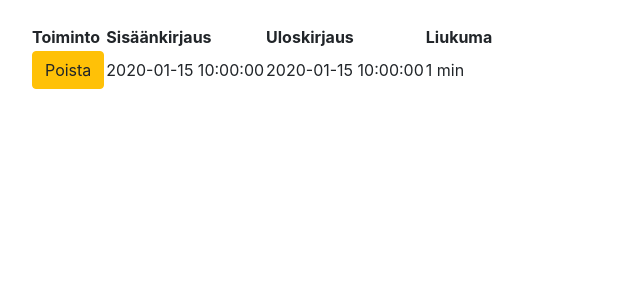
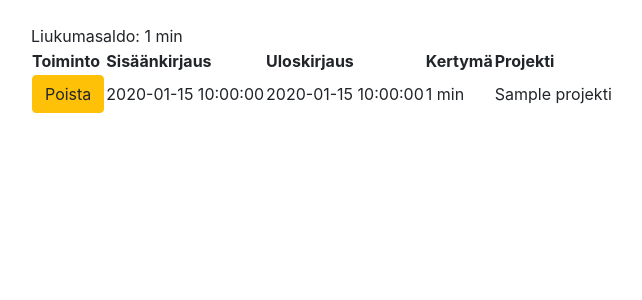
Before and after one commit to sebazai/Tyoajanseuranta, a Flask app: page /kirjaus in a window 1280 px wide. Shown: the part 56-356 px from the top of the page, without its empty margins (54-696 px from the left). Run offline with Flask 2, Linux system fonts and the light colour scheme; a user stored in the database is signed in; tables that the repository leaves empty hold one stand-in row (values such as "Sample post"); some libraries are stand-ins or nearby versions.

Commit message:
lisää sarakkeita

```diff
--- a/application/templates/kirjaus/list.html
+++ b/application/templates/kirjaus/list.html
@@ -6,7 +6,8 @@
 		<th>Toiminto</th>
 		<th>Sisäänkirjaus</th>
 		<th>Uloskirjaus</th>
-		<th>Liukuma</th>
+		<th>Kertymä</th>
+		<th>Projekti</th>
 	</tr>
 
 	{% for kirjaus in kirjauslista %}
@@ -25,7 +26,9 @@
 		<td>{{kirjaus.sisaankirjaus}}</td>
 		<td>{{kirjaus.uloskirjaus}}</td>
 		<td>{{kirjaus.kertyma}} min</td>
+		<td>{{projekti}}</td>
 	</tr>
 	{% endfor %}
+	<div>Liukumasaldo: {{saldo}} min</div>
 </table>
 {% endblock %}
```
